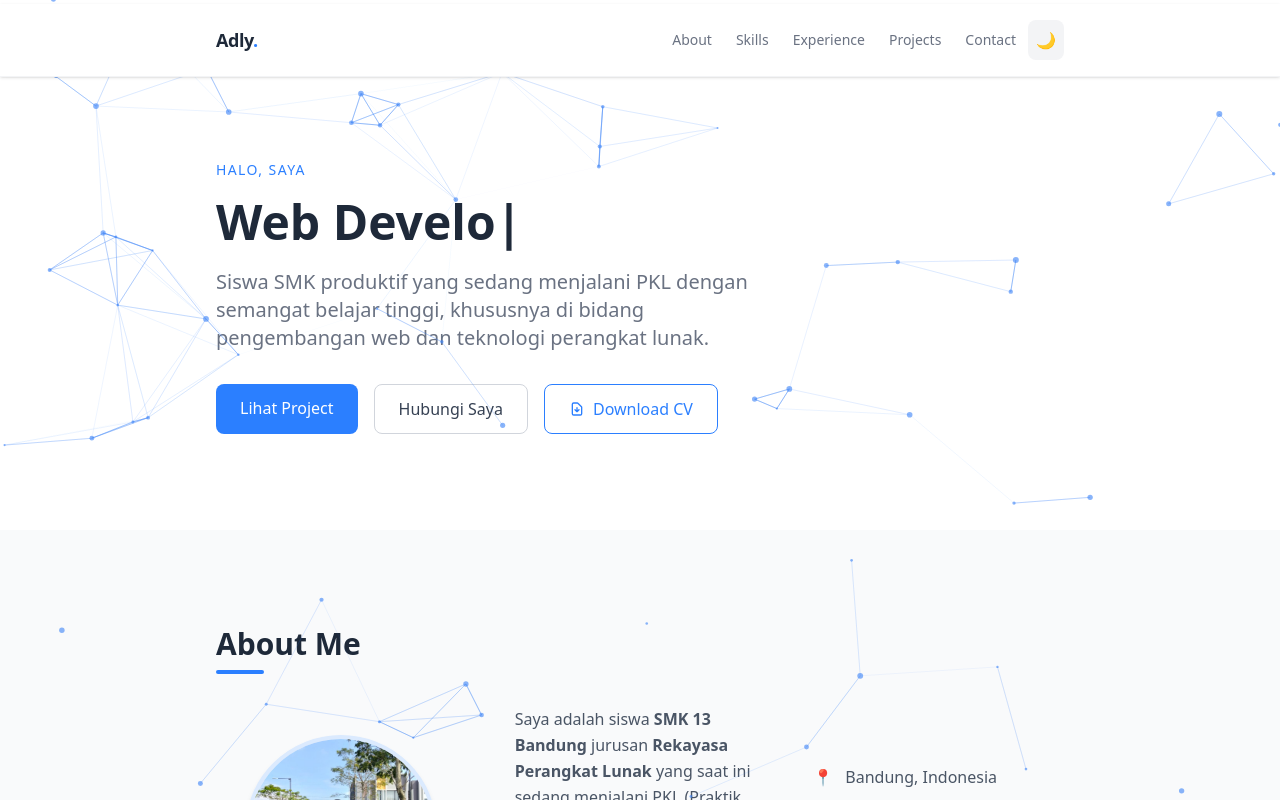
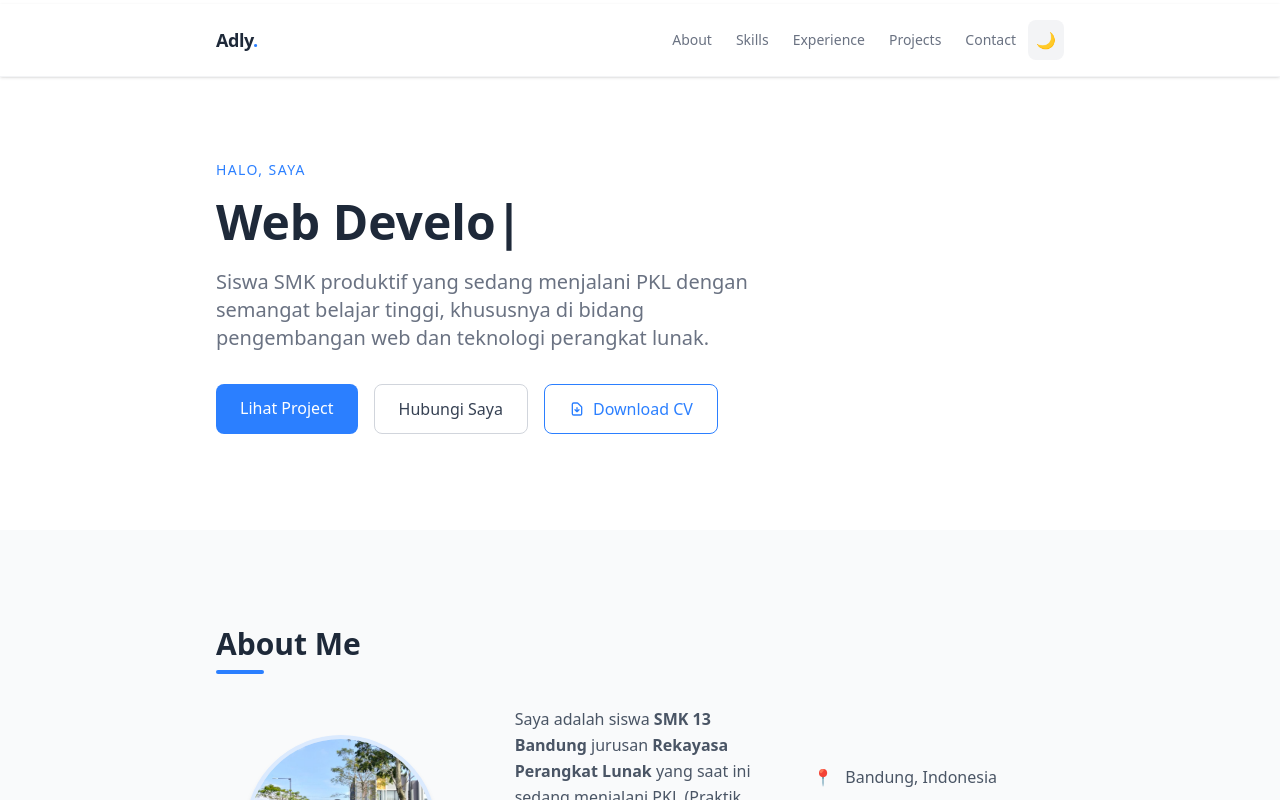
Before and after one commit to adly-248/portofolio-ku, a Next.js app: page / in a window 1280 px wide. Shown: the top 800 px of the page. Built offline with nearby package versions, Linux system fonts and the light colour scheme.

Commit message:
delete efek

```diff
--- a/app/page.tsx
+++ b/app/page.tsx
@@ -4,8 +4,6 @@ import { useTheme } from 'next-themes'
 import { useEffect, useState } from 'react'
 import { motion, AnimatePresence } from 'framer-motion'
 import { TypeAnimation } from 'react-type-animation'
-import Particles, { initParticlesEngine } from '@tsparticles/react'
-import { loadSlim } from '@tsparticles/slim'
 
 function ContactForm() {
   const [form, setForm] = useState({ name: '', email: '', message: '' })
@@ -88,16 +86,6 @@ export default function Home() {
   const [showTop, setShowTop] = useState(false)
   const [loading, setLoading] = useState(true)
   const [scrollProgress, setScrollProgress] = useState(0)
-  const [particlesInit, setParticlesInit] = useState(false)
-
-useEffect(() => {
-  initParticlesEngine(async (engine) => {
-    await loadSlim(engine)
-  }).then(() => {
-  setParticlesInit(true)
-  console.log('particles ready!')
-})
-}, [])
 
   useEffect(() => {
     setMounted(true)
@@ -206,44 +194,6 @@ useEffect(() => {
         className="fixed top-0 left-0 z-[9996] h-1 bg-blue-500 transition-all duration-100"
         style={{ width: `${scrollProgress}%` }}
       />
-
-      {/* Particles - Full Screen */}
-      {particlesInit && (
-        <Particles
-          id="tsparticles"
-          options={{
-            fpsLimit: 60,
-            particles: {
-              number: { value: 60 },
-              color: { value: '#3b82f6' },
-              opacity: { value: 0.6 },
-              size: { value: { min: 1, max: 3 } },
-              move: {
-                enable: true,
-                speed: 1,
-                direction: 'none',
-                random: true,
-                outModes: { default: 'out' },
-              },
-              links: {
-                enable: true,
-                color: '#3b82f6',
-                opacity: 0.4,
-                distance: 150,
-              },
-            },
-            interactivity: {
-              events: {
-                onHover: { enable: true, mode: 'repulse' },
-              },
-              modes: {
-                repulse: { distance: 100 },
-              },
-            },
-          }}
-          className="fixed inset-0 z-10 pointer-events-none"
-        />
-      )}
 
       <main className="min-h-screen bg-white dark:bg-slate-900 text-gray-800 dark:text-gray-100 transition-colors duration-300">
 
```
